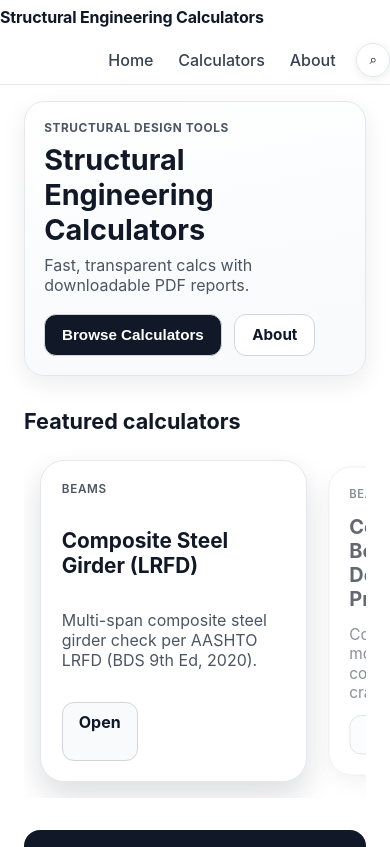
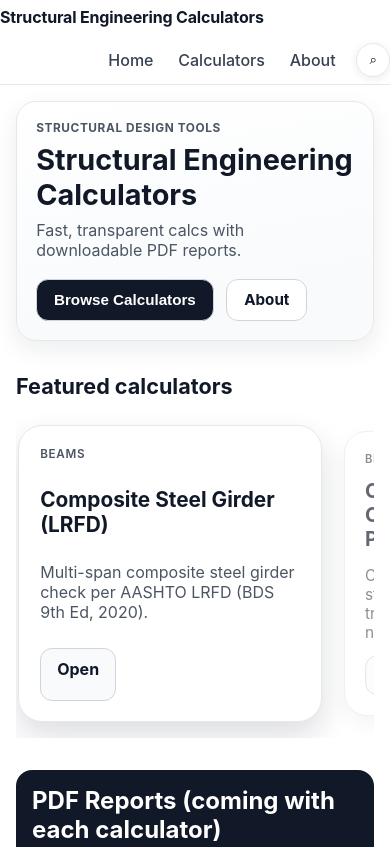
Before and after one commit to parkerallen22/Structural-Engineering-Calculation, a Next.js app: page / in a window 390 px wide. Shown: the top 847 px of the page. Built offline with nearby package versions, Linux system fonts and the light colour scheme.

Commit message:
Fix responsive container width and mobile overflow behavior

```diff
--- a/src/app/calculators/composite-steel-girder-lrfd/page.module.css
+++ b/src/app/calculators/composite-steel-girder-lrfd/page.module.css
@@ -107,9 +107,9 @@
   gap: 0.55rem;
 }
 
-.grid2 { grid-template-columns: repeat(auto-fit, minmax(180px, max-content)); }
-.grid3 { grid-template-columns: repeat(auto-fit, minmax(165px, max-content)); }
-.grid4 { grid-template-columns: repeat(auto-fit, minmax(145px, max-content)); }
+.grid2 { grid-template-columns: repeat(auto-fit, minmax(min(180px, 100%), 1fr)); }
+.grid3 { grid-template-columns: repeat(auto-fit, minmax(min(165px, 100%), 1fr)); }
+.grid4 { grid-template-columns: repeat(auto-fit, minmax(min(145px, 100%), 1fr)); }
 
 .field {
   display: grid;
--- a/src/app/globals.css
+++ b/src/app/globals.css
@@ -82,14 +82,19 @@ a {
 
 .mainContent {
   min-height: calc(100vh - 132px);
+  width: 100%;
 }
 
 .siteContainer {
   width: 100%;
-  max-width: 1200px;
+  max-width: 1280px;
   margin-inline: auto;
-  padding-inline: clamp(1.5rem, 5vw, 4rem);
+  padding-inline: clamp(1rem, 3vw, 2rem);
   box-sizing: border-box;
+}
+
+.mainContent > * {
+  min-width: 0;
 }
 
 .siteFooter {
--- a/src/components/CalculatorLibraryList.module.css
+++ b/src/components/CalculatorLibraryList.module.css
@@ -51,3 +51,11 @@
   font-weight: 600;
   color: #1f2937;
 }
+
+
+@media (max-width: 640px) {
+  .row {
+    flex-direction: column;
+    align-items: flex-start;
+  }
+}
--- a/src/components/HomeCarousel.module.css
+++ b/src/components/HomeCarousel.module.css
@@ -34,7 +34,7 @@
   display: flex;
   overflow-x: auto;
   gap: 1rem;
-  padding: 0.75rem calc(10% - 0.5rem) 1rem;
+  padding: 0.75rem 0.25rem 1rem;
   scroll-snap-type: x mandatory;
   -webkit-overflow-scrolling: touch;
 }
@@ -114,6 +114,6 @@
   }
 
   .carousel {
-    padding-inline: calc(7% - 0.5rem);
+    padding-inline: 0.15rem;
   }
 }
```
